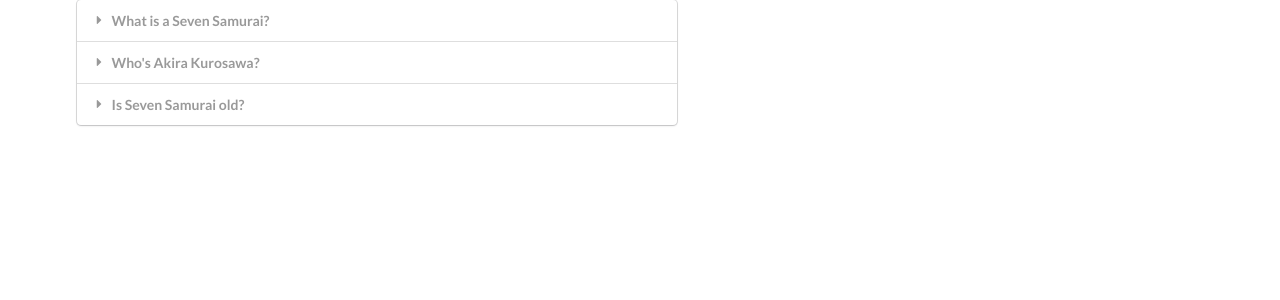
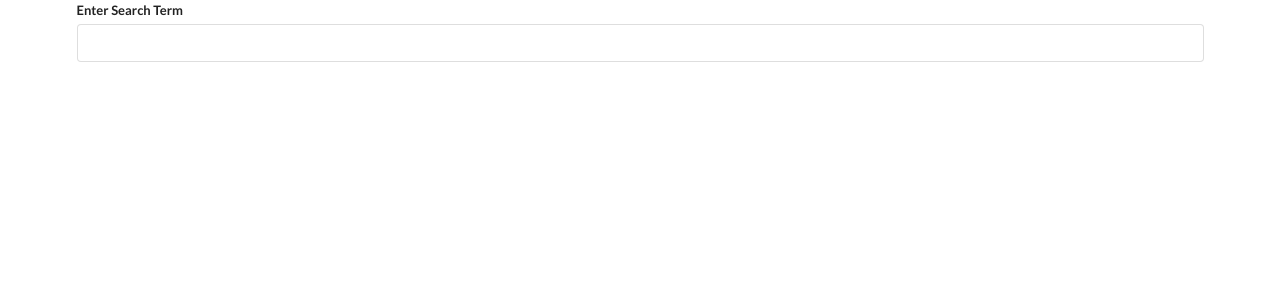
Before and after one commit to noakishere/widgets, a React (Create React App) app: page / in a window 1280 px wide. Shown: the top 300 px of the page. Built offline with nearby package versions, Linux system fonts and the light colour scheme.

Commit message:
Initial search (useEffect)

```diff
--- a/src/App.js
+++ b/src/App.js
@@ -1,5 +1,6 @@
 import React from "react";
 import Accordion from "./components/Accordion";
+import Search from "./components/Search";
 
 const items = [
 	{
@@ -19,7 +20,8 @@
 export default () => {
 	return (
 		<div className="ui container">
-      <Accordion items={items} />
+			<Search />
+			{/* <Accordion items={items} /> */}
 		</div>
 	);
 };
--- /dev/null
+++ b/src/components/Search.js
@@ -0,0 +1,26 @@
+import React, { useState, useEffect } from "react";
+
+const Search = () => {
+	const [term, setTerm] = useState("");
+
+	useEffect(() => {
+		console.log("HELLO");
+	}, []);
+
+	return (
+		<div>
+			<div className="ui form">
+				<div className="field">
+					<label>Enter Search Term</label>
+					<input
+						value={term}
+						onChange={(e) => setTerm(e.target.value)}
+						className="input"
+					/>
+				</div>
+			</div>
+		</div>
+	);
+};
+
+export default Search;
```
Lines whose indentation alone changed are shown as unchanged.
